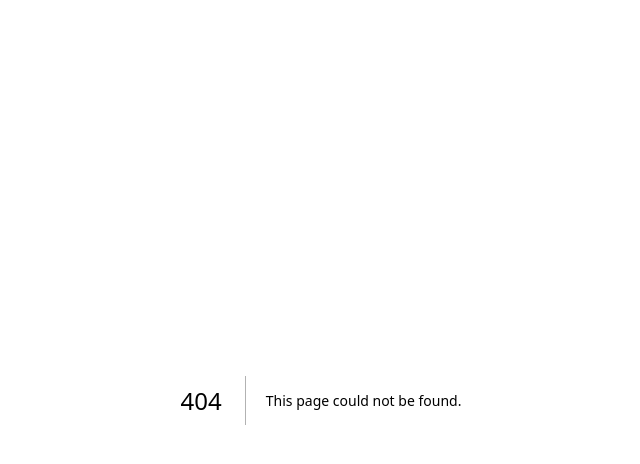
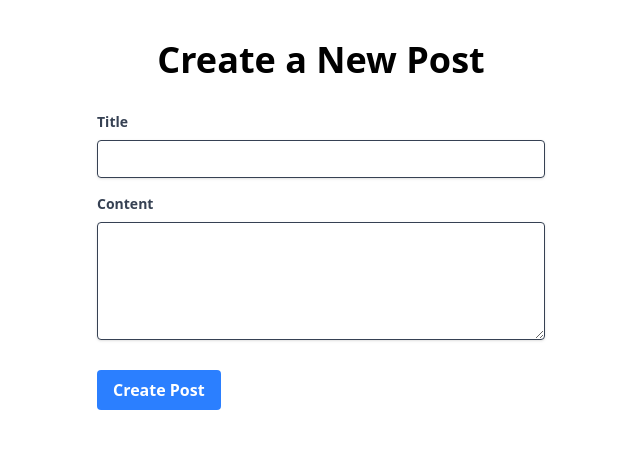
Before and after one commit to Niyonagize6369/portfolio-next, a Next.js app: page /posts/create in a window 1280 px wide. Before the commit this address had no page. Shown: the top 464 px of the page, without its empty margins (319-959 px from the left). Built offline with nearby package versions, Linux system fonts and the light colour scheme.

Commit message:
next app pushed

```diff
--- /dev/null
+++ b/app/posts/create/id/page.tsx
@@ -0,0 +1,90 @@
+"use client";
+import { useEffect, useState } from "react";
+import axios from "axios";
+import { useRouter, useSearchParams } from "next/navigation";
+
+type PageProps = {
+  params: { id: string };
+};
+
+const CreatePostPage: React.FC<PageProps> = ({ params }) => {
+  const router = useRouter();
+  const searchQuery = useSearchParams();
+  const mode = searchQuery.get('mode');
+
+  const [Editing, setEditing] = useState(mode === 'edit');
+  const [title, setTitle] = useState("");
+  const [content, setContent] = useState("");
+  const [post, setPost] = useState<any>(null);
+
+  const id = params.id;
+
+  useEffect(() => {
+    if (id) {
+      fetchPost();
+    }
+  }, [id]);
+
+  useEffect(() => {
+    setEditing(mode === 'edit');
+  }, [mode]);
+
+  const fetchPost = async () => {
+    const response = await axios.get(`http://localhost:5000/api/v1/blog/get/${id}`);
+    setPost(response.data);
+    setTitle(response.data.title);
+    setContent(response.data.content);
+  };
+
+  const handleSubmit = async (e: React.FormEvent<HTMLFormElement>) => {
+    e.preventDefault();
+    await axios.post(`http://localhost:5000/api/v1/blog/create/${id}`, { title, content });
+    setEditing(false);
+    fetchPost();
+  };
+router.push("/post");
+  const handleDelete = async () => {
+    await axios.delete(`http://localhost:5000/api/v1/blog/create/${id}`);
+    router.push('/');
+  };
+
+  return (
+    <div className="py-20">
+      <h1 className="text-3xl text-center">{Editing ? 'Edit Post' : 'Read post'}</h1>
+      {post ? (
+        <div className="flex flex-col items-center">
+          {Editing ? (
+            <form onSubmit={handleSubmit} className="flex flex-col space-y-4 mt-6 border p-6">
+              <input
+                type="text"
+                placeholder="Title"
+                value={title}
+                className="p-2 border border-slate-500"
+                onChange={(e) => setTitle(e.target.value)}
+              />
+              <textarea
+                value={content}
+                className="border border-slate-500"
+                onChange={(e) => setContent(e.target.value)}
+              />
+              <button className="w-full bg-green-300">Save</button>
+            </form>
+          ) : (
+            <div className="mt-5">
+              <h1 className="text-2xl font-bold">{post.title}</h1>
+              <p>{post.content}</p>
+            </div>
+          )}
+        </div>
+      ) : null}
+
+      <div className="flex space-x-4 mt-5">
+        <button onClick={() => router.push('/')} className="w-full bg-green-400 py-1.5">Home</button>
+        <button onClick={() => setEditing(!Editing)} className="w-full bg-blue-300 px-3 py-1.5">Edit</button>
+        <button className="w-full bg-red-300 py-1.5" onClick={handleDelete}>Delete</button>
+      </div>
+    </div>
+  );
+};
+
+export default CreatePostPage;
--- /dev/null
+++ b/app/posts/create/page.tsx
@@ -0,0 +1,60 @@
+"use client"
+import axios from 'axios'
+import React from 'react'
+import { useState } from 'react'
+import { useRouter } from 'next/navigation'
+const Create = () => {
+    const [title, setTitle] = useState("")
+    const [content, setContent] = useState("")
+    const router = useRouter();
+
+    const handleSubmit = async(e: React.FormEvent<HTMLFormElement>) => {
+        e.preventDefault();
+        await axios.post("http://localhost:5000/api/v1/blog/create",{title,content});
+        router.push('/');
+    }
+  return (
+    <div>
+        <h1 className="text-4xl font-bold text-center mt-10">Create a New Post</h1>
+        <form onSubmit={handleSubmit} className="max-w-md mx-auto mt-8">
+            <div className="mb-4">
+            <label className="block text-gray-700 text-sm font-bold mb-2" htmlFor="title">
+                Title
+            </label>
+            <input
+                type="text"
+                id="title"
+                name="title"
+                className="shadow appearance-none border rounded w-full py-2 px-3 text-gray-700 leading-tight focus:outline-none focus:shadow-outline"
+                required
+                onChange={(e) => setTitle(e.target.value)}
+            />
+            </div>
+            <div className="mb-6">
+            <label className="block text-gray-700 text-sm font-bold mb-2" htmlFor="content">
+                Content
+            </label>
+            <textarea
+                id="content"
+                name="content"
+                rows={5}
+                className="shadow appearance-none border rounded w-full py-2 px-3 text-gray-700 leading-tight focus:outline-none focus:shadow-outline"
+                required
+                onChange={(e) => setContent(e.target.value)}
+
+            ></textarea>
+            </div>
+            <div className="flex items-center justify-between">
+            <button
+                type="submit"
+                className="bg-blue-500 hover:bg-blue-700 text-white font-bold py-2 px-4 rounded focus:outline-none focus:shadow-outline"
+            >
+                Create Post
+            </button>
+            </div>
+        </form>
+    </div>
+  )
+}
+
+export default Create
--- a/app/posts/page.tsx
+++ b/app/posts/page.tsx
@@ -3,44 +3,40 @@
 import axios from 'axios';
 import React, { useEffect, useState } from 'react';
 import Link from 'next/link';
+import { title } from 'process';
+import { Content } from 'next/font/google';
 
-// Type definition for a single post object
+
 type Post = {
     id: number;
     title: string;
     content: string;
 };
 
-// Type definition for the pagination data returned by your API
-type PaginationInfo = {
-    currentPage: number;
-    totalPages: number;
-    totalItems: number;
-    itemsPerPage: number;
-    hasNextPage: boolean;
-    hasPreviousPage: boolean;
-};
+
+// type PaginationInfo = {
+//     currentPage: number;
+//     totalPages: number;
+//     totalItems: number;
+//     itemsPerPage: number;
+//     hasNextPage: boolean;
+//     hasPreviousPage: boolean;
+// };
 
 function Page() {
-    // State for the posts on the current page
     const [posts, setPosts] = useState<Post[]>([]);
 
-    // State for loading and error UI
+
     const [loading, setLoading] = useState(true);
     const [error, setError] = useState<string | null>(null);
 
-    // --- NEW: State to manage pagination ---
-    // const [currentPage, setCurrentPage] = useState(1);
-    // const [paginationInfo, setPaginationInfo] = useState<PaginationInfo | null>(null);
-
-    // This effect will now re-run whenever `currentPage` changes
     useEffect(() => {
         const fetchRecords = async () => {
-            setLoading(true); // Show loading spinner for each page change
+            setLoading(true);
             setError(null);
 
             try {
-                // The URL now includes the current page number as a query parameter
+
                 const response = await axios.get(`http://localhost:5000/api/v1/blog/get`);
 
                 console.log("API Response for Page " + ":", response.data);
@@ -63,41 +59,56 @@ function Page() {
         };
 
         fetchRecords();
-    }, []); // The dependency array ensures this runs on mount AND when currentPage changes
+    }, []);
 
-    // Render loading state
+    const handleDelete = async(id:number) => {
+      await axios.delete(`http://localhost:5000/api/v1/blog/get/${id}`)
+      const filterData = posts.filter(post =>post.id !== id)
+      setPosts(filterData)
+    }
+
     if (loading) {
         return <div>Loading posts...</div>;
     }
 
-    // Render error state
+
     if (error) {
         return <div style={{ color: 'red' }}>Error: {error}</div>;
     }
 
-    // Render the main content
+
     return (
-        <div>
-            <div>
-                <h1>Blog Posts</h1>
-                <Link href='/posts/create'>Create New Post</Link>
-                <table>
-                    <thead>
-                        <tr>
-                            <th>Id</th>
-                            <th>Title</th>
-                            <th>Content</th>
-                            <th>Actions</th>
+        <div className='min-h-screen bg-blue-200 '>
+            <div className='max-w-6xl mx-auto p-6'>
+                <h1 className='font-bold text-3xl flex justify-center'>Blog Posts</h1>
+                <Link href='/posts/create' className='px-4 border rounded-3xl
+                 p-1 gap-1 bg-blue-400 hover hover:bg-white
+                 text-xl font-bold'>Create New Post</Link>
+                <table className='divide-y divide-gyay-200 w-full mt-6'>
+                    <thead className='bg-blue-100   border  text-black font-bold '>
+                        <tr className='bg-gray-50'>
+                            <th scope='col' className='px-6 py-3 text-start font-medium
+                            text-gray-500 border  uppercase'>Id</th>
+                            <th scope='col'  className='px-6 py-3 text-start font-medium
+                            text-gray-500 border  uppercase'>Title</th>
+                            <th scope='col'  className='px-6 py-3 text-start font-medium
+                            text-gray-500 border  uppercase'>Content</th>
+                            <th scope='col'  className='px-6 py-3 text-start   font-medium
+                            text-gray-500 border  uppercase'>Actions</th>
                         </tr>
                     </thead>
-                    <tbody>
+                    <tbody className='bg-white divide-y divide-gray-200'>
                         {posts.map((post) => (
                             <tr key={post.id}>
-                                <td>{post.id}</td>
-                                <td>{post.title}</td>
-                                <td>{post.content}</td>
-                                <td>
-                                    <button>Delete</button>
+                                <td className='px-6 py-3 text-gray-800'>{post.id}</td>
+                                <td className='px-6 py-3 text-gray-800'>{post.title}</td>
+                                <td className='px-6 py-3 text-gray-800'>{post.content}</td>
+                                <td className='space-x-4 px-6 py-3 text-end'>
+                                    <Link href={`/posts/${post.id}?mode=read`}><button className='text-blue-600 font-bold border rounded-2xl hover:bg-gray-400 hover:text-white gap-2 px-4 py-2'>Read</button></Link>
+                                     <Link href={`/posts/${post.id}?mode=edit`}><button className='text-blue-600 font-bold border rounded-2xl hover:bg-gray-400 hover:text-white gap-2 px-4 py-2'>Edit</button></Link>
+                                    <button className='text-red-600 font-bold border rounded-2xl hover:bg-gray-400 hover:text-white gap-2 px-4 py-2
+                                    onClick={() => handleDelete (post.id)}'>Delete</button>
+
                                 </td>
                             </tr>
                         ))}
--- a/components/Logins.tsx
+++ b/components/Logins.tsx
@@ -11,7 +11,7 @@ function Login() {
         setErrorMsg('');
 
         try {
-            const res = await fetch('http://127.0.0.1:8000/auth/login', {
+            const res = await fetch('http://localhost:5000/api/v1/auth/login', {
                 method: 'POST',
                 headers: {
                     'Content-Type': 'application/json',
--- a/components/Signup.tsx
+++ b/components/Signup.tsx
@@ -40,7 +40,7 @@ function Signup() {
 
         try {
             // API to register user
-            const res = await fetch('http://127.0.0.1:8000/auth/signup', {
+            const res = await fetch('http://localhost:5000/api/v1/auth/signup', {
                 method: 'POST',
                 headers: { 'Content-Type': 'application/json' },
                 body: JSON.stringify(formData),
```
